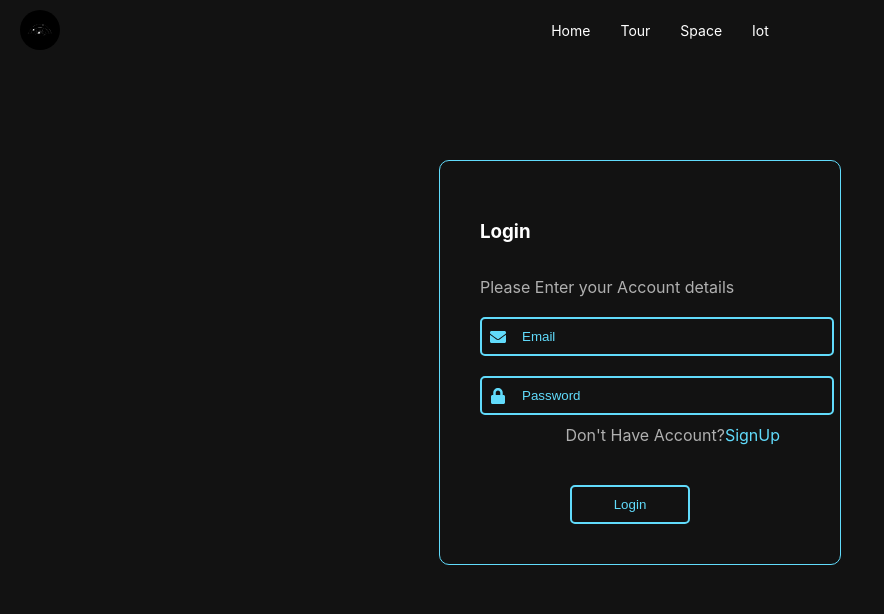
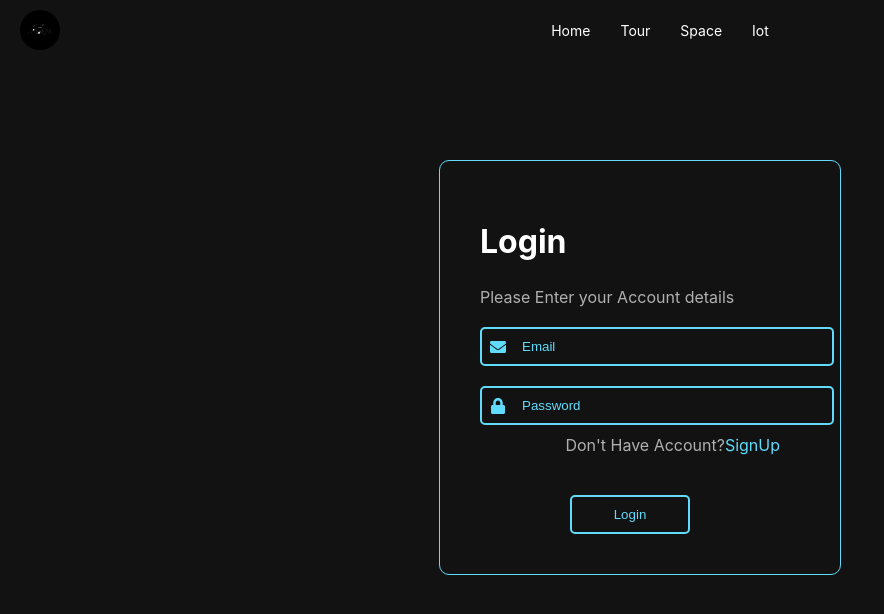
Before and after one commit to kawthar-shameseldeen/Space-Journey-Front, a React (Create React App) app in the folder space-journey/: page /login in a window 1280 px wide. Shown: the top 614 px of the page, without its empty margins (0-884 px from the left). Built offline with nearby package versions, Linux system fonts and the light colour scheme.

Commit message:
changed type of text

```diff
--- a/space-journey/src/pages/login/login.jsx
+++ b/space-journey/src/pages/login/login.jsx
@@ -60,7 +60,7 @@ const Login = () => {
       <Navbar />
       <div className="login-container">
         <form className="login" onSubmit={handleSubmit}>
-          <h3>Login</h3>
+          <h1>Login</h1>
           <p>Please Enter your Account details</p>
           <div className="input-group">
             <FaEnvelope className="icon" />
```
